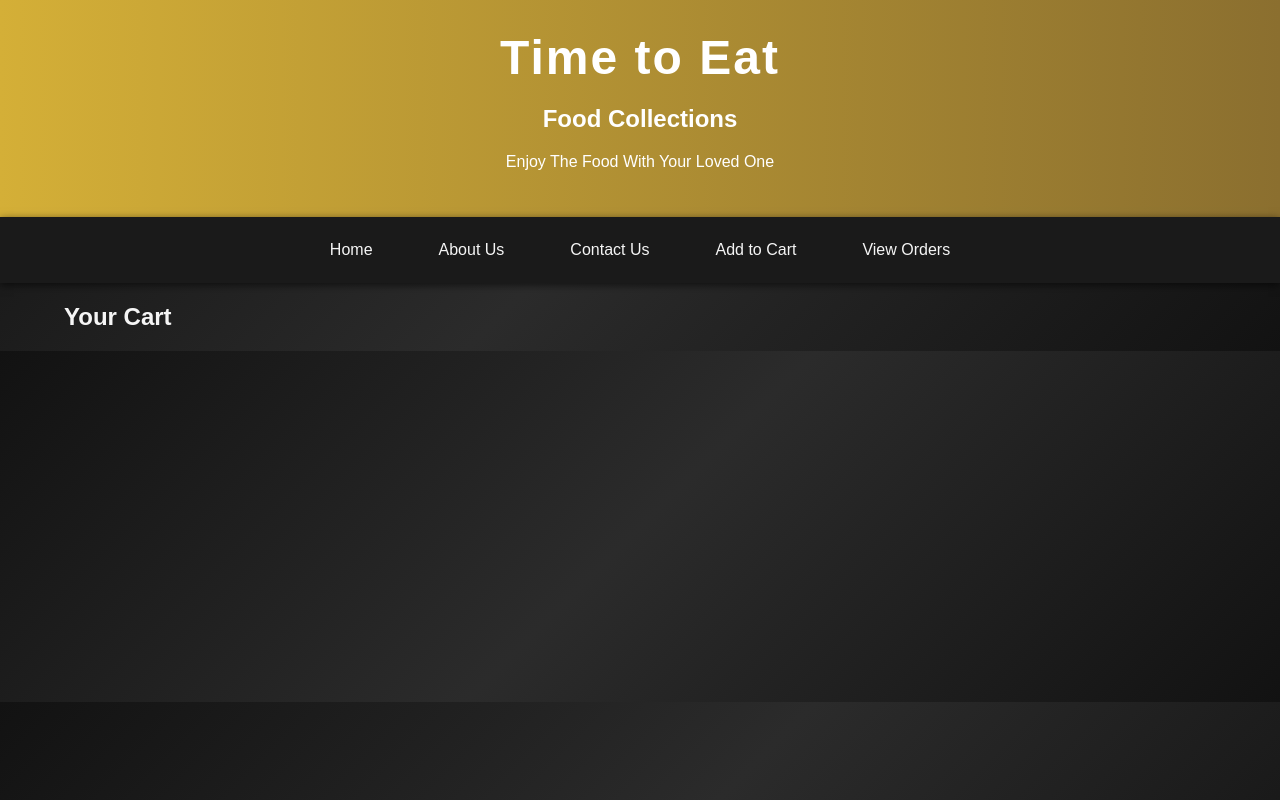
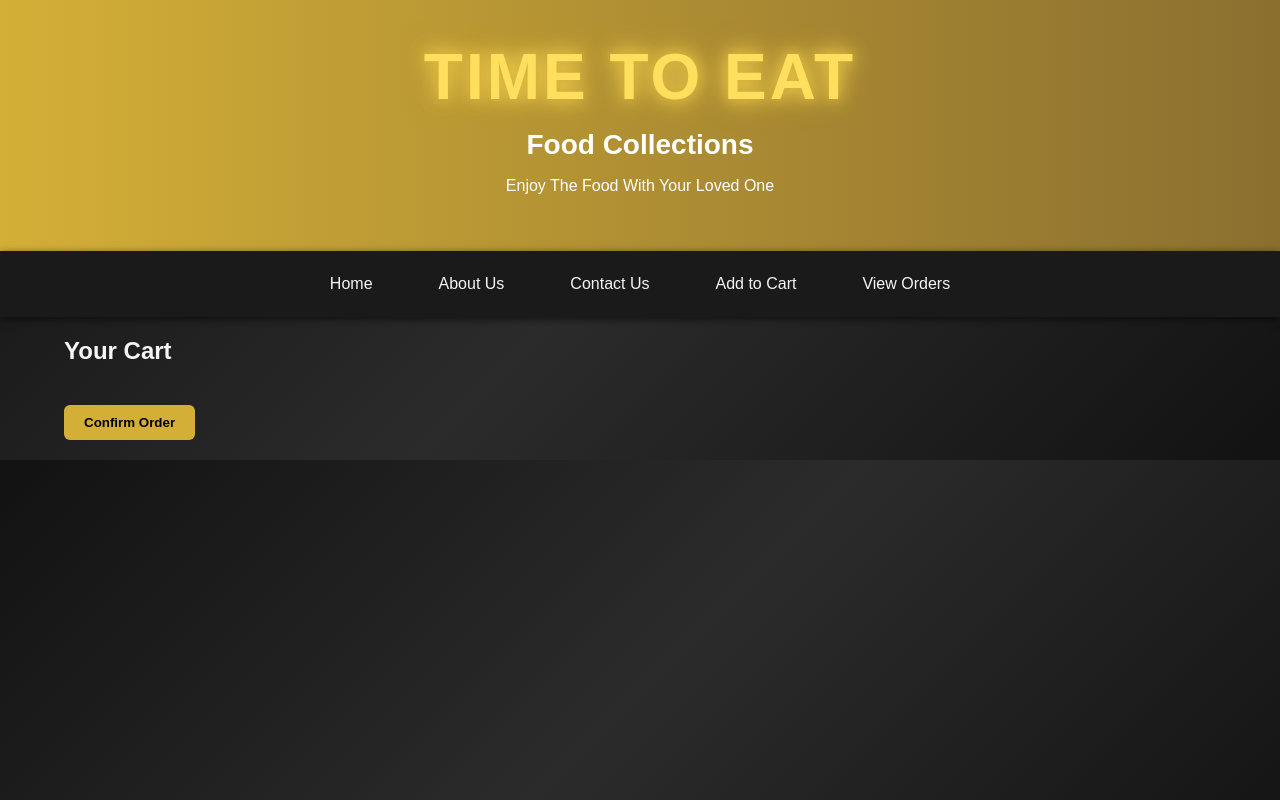
Before and after one commit to manimanoharmanimanohar160-lgtm/collab, a plain HTML site: page index.html in a window 1280 px wide. Both pictures are taken after a click on the link "Add to Cart". Drawn offline with Linux system fonts and the light colour scheme.

Commit message:
Update index.html

```diff
--- a/index.html
+++ b/index.html
@@ -14,15 +14,22 @@
     header {
         background: linear-gradient(90deg, #d4af37, #8b6f2f);
         color: white;
-        padding: 30px 20px;
+        padding: 40px 20px;
         text-align: center;
         box-shadow: 0 4px 10px rgba(0,0,0,0.5);
     }
     header h1.logo {
-        font-size: 48px;
-        font-weight: bold;
-        letter-spacing: 2px;
-        margin: 0 0 10px;
+        font-size: 64px;
+        font-weight: 900;
+        letter-spacing: 3px;
+        margin: 0 0 15px;
+        text-transform: uppercase;
+        color: #ffdf5d;
+        text-shadow: 0 0 10px #d4af37, 0 0 20px #ffdf5d, 0 0 30px #d4af37;
+    }
+    header h2 {
+        font-size: 28px;
+        margin: 5px 0;
     }
     nav {
         display: flex;
@@ -71,6 +78,12 @@
     .food-card button:hover { background: #ffdf5d; }
     .section { display: none; }
     .active { display: block; }
+    .order-confirm {
+        margin-top: 20px; padding: 10px 20px;
+        background: #d4af37; color: black; font-weight: bold;
+        border: none; border-radius: 6px; cursor: pointer;
+    }
+    .order-confirm:hover { background: #ffdf5d; }
 </style>
 </head>
 <body>
@@ -100,7 +113,7 @@
     <!-- About Section -->
     <div id="about" class="section">
         <h2>About Us</h2>
-        <p>We bring delicious food collections from around the world.</p>
+        <p>We bring delicious food collections from around the world, freshly curated for your taste buds!</p>
     </div>
 
     <!-- Contact Section -->
@@ -113,12 +126,13 @@
     <div id="cart" class="section">
         <h2>Your Cart</h2>
         <ul id="cartItems"></ul>
+        <button class="order-confirm" onclick="confirmOrder()">Confirm Order</button>
     </div>
 
     <!-- Orders Section -->
     <div id="orders" class="section">
         <h2>Your Orders</h2>
-        <p>No orders placed yet.</p>
+        <ul id="orderList"></ul>
     </div>
 </div>
 
@@ -139,6 +153,7 @@ const foods = [
 ];
 
 let cart = [];
+let orders = [];
 
 function renderFoods(filter = "") {
     const foodGrid = document.getElementById('foodGrid');
@@ -182,6 +197,33 @@ function renderCart() {
     });
 }
 
+function confirmOrder() {
+    if (cart.length === 0) {
+        alert("Your cart is empty!");
+        return;
+    }
+    orders.push([...cart]);
+    cart = [];
+    alert("Your order has been confirmed!");
+    renderCart();
+    renderOrders();
+    showSection('orders');
+}
+
+function renderOrders() {
+    const orderList = document.getElementById('orderList');
+    orderList.innerHTML = "";
+    if (orders.length === 0) {
+        orderList.innerHTML = "<li>No orders placed yet.</li>";
+        return;
+    }
+    orders.forEach((order, index) => {
+        const li = document.createElement('li');
+        li.innerHTML = `<strong>Order ${index + 1}:</strong> ${order.map(i => i.name).join(", ")}`;
+        orderList.appendChild(li);
+    });
+}
+
 function showSection(sectionId) {
     document.querySelectorAll('.section').forEach(sec => sec.classList.remove('active'));
     document.getElementById(sectionId).classList.add('active');
```
